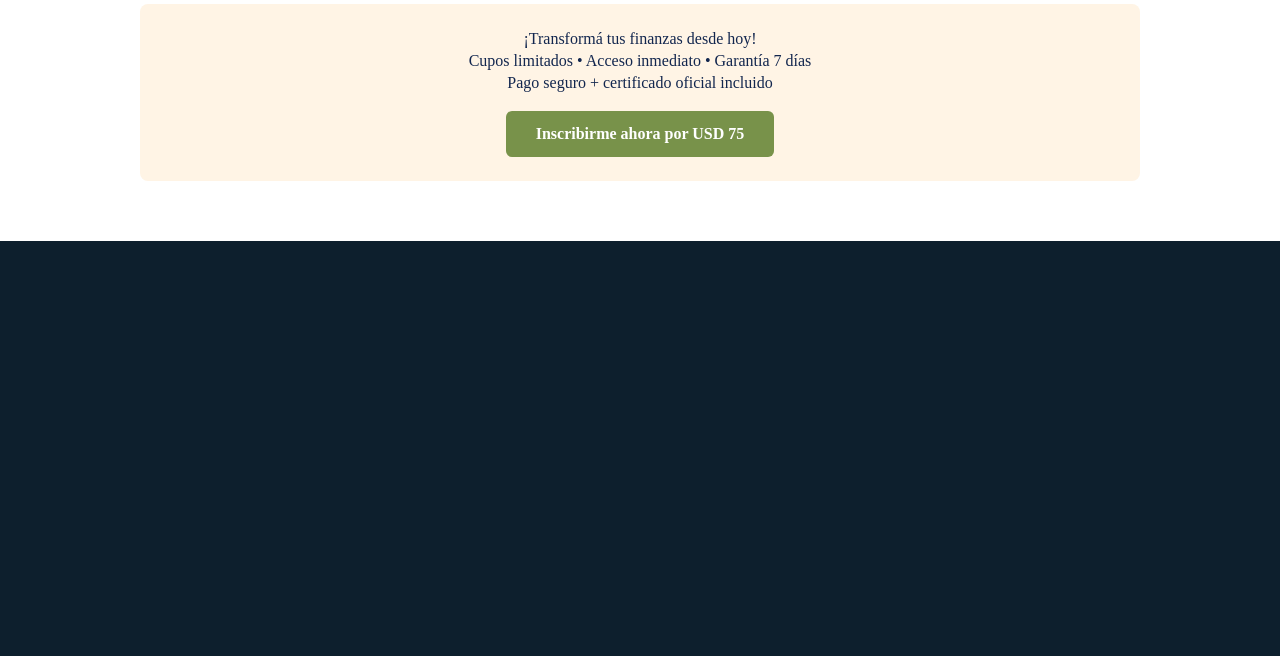
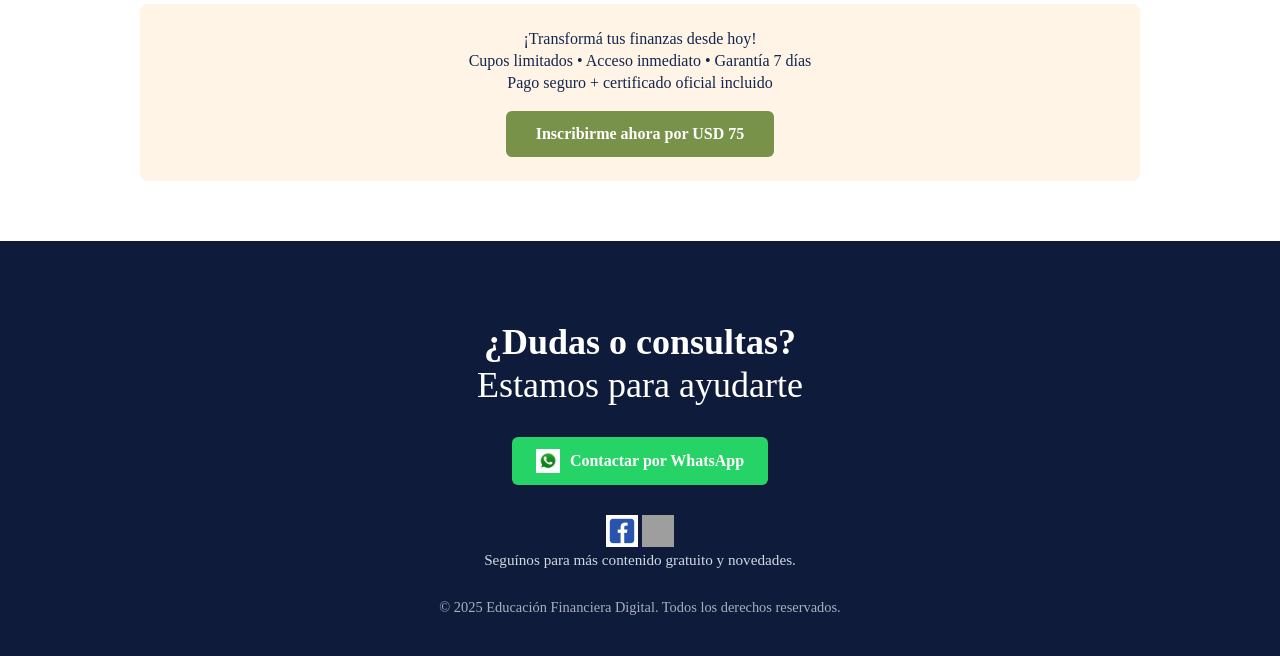
Before and after one commit to Rochilds/landing-Educ-financiera, a WordPress theme: template landing-theme/index.php in a window 1280 px wide. Shown: the part 4902-5558 px from the top of the page. Before the commit the page ends 5143 px from the top, so only its background shows below. Run offline with PHP 8.4 and a stand-in for WordPress, Linux system fonts and the light colour scheme; the site name, menu and one post (Sample post) are stand-ins, and other content is empty; some libraries are stand-ins or nearby versions; grey boxes are pictures that could not be loaded.

Commit message:
se modifica a php

```diff
--- a/landing-theme/index.php
+++ b/landing-theme/index.php
@@ -378,7 +378,61 @@
 
 </main>
 
-<?php get_footer(); ?>
+<?php get_footer(); ?>  <!-- Llama a footer.php y cierra el footer principal -->
+
+<!-- Contacto Footer Personalizado -->
+<footer class="contacto-footer">
+  <div class="container contacto-inner">
+    <h2 class="contacto-title">
+      ¿Dudas o consultas?<br>
+      <span>Estamos para ayudarte</span>
+    </h2>
+
+    <a
+      href="https://wa.me/5493518185769?text=%C2%A1Hola!%20Quiero%20m%C3%A1s%20info"
+      class="btn-whatsapp"
+      target="_blank" rel="noopener noreferrer"
+    >
+      <img
+        src="<?php echo esc_url( get_template_directory_uri() ); ?>/img/img-whatsapp.png"
+        alt="WhatsApp"
+        class="whatsapp-icon"
+        loading="lazy"
+      >
+      Contactar por WhatsApp
+    </a>
+
+    <div class="footer-redes">
+      <a href="https://facebook.com/tu-perfil" target="_blank" rel="noopener noreferrer">
+        <img
+          src="<?php echo esc_url( get_template_directory_uri() ); ?>/img/img-fb.png"
+          alt="Facebook"
+          width="32" height="32"
+          loading="lazy"
+        >
+      </a>
+      <a href="https://instagram.com/tu-perfil" target="_blank" rel="noopener noreferrer">
+        <img
+          src="<?php echo esc_url( get_template_directory_uri() ); ?>/img/img-ig.png"
+          alt="Instagram"
+          width="32" height="32"
+          loading="lazy"
+        >
+      </a>
+    </div>
+
+    <p class="footer-follow">
+      Seguínos para más contenido gratuito y novedades.
+    </p>
+
+    <p class="footer-copy">
+      &copy; <?php echo date('Y'); ?> Educación Financiera Digital. Todos los derechos reservados.
+    </p>
+  </div>
+</footer>
+
+<?php wp_footer(); ?>  <!-- Inserta scripts de plugins justo antes de </body> -->
+
 
 
 <script>
```
